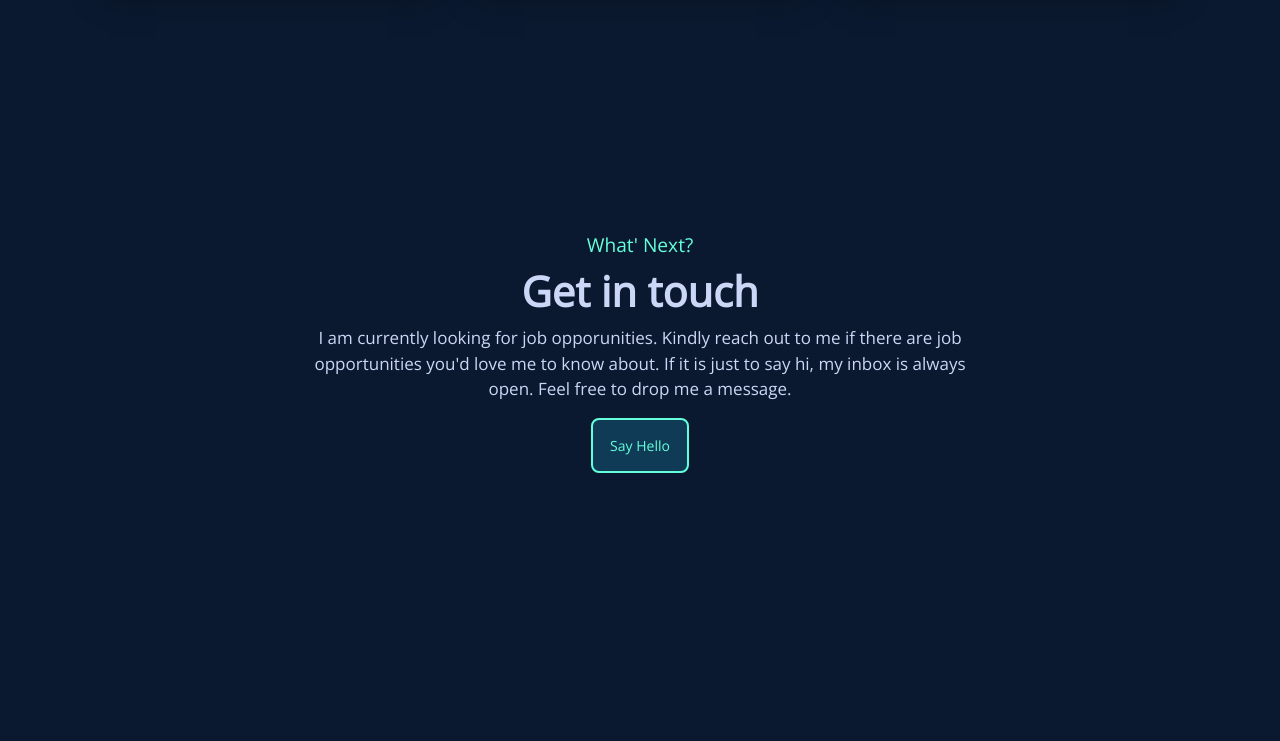
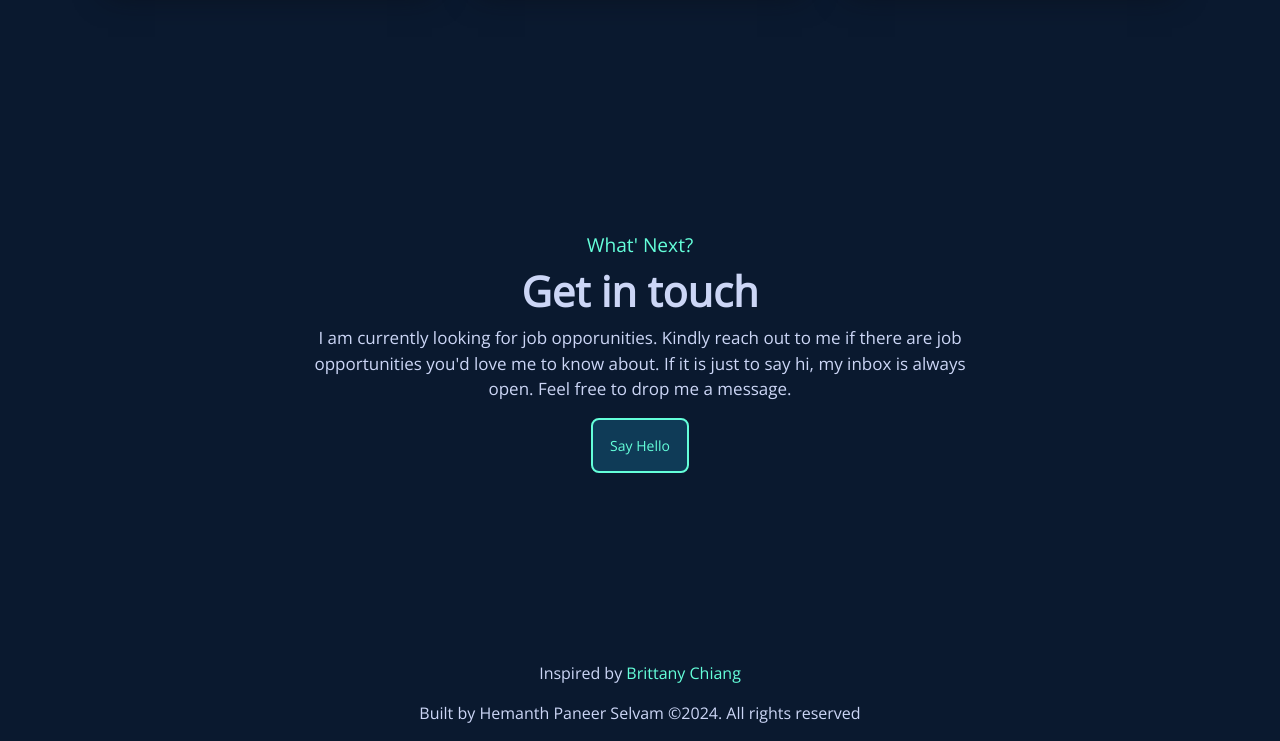
Before and after one commit to hemanth98/my-portfolio, a website: page index.html in a window 1280 px wide. Shown: the part 3882-4623 px from the top of the page. Before the commit the page ends 4463 px from the top, so only its background shows below. Drawn offline with nearby package versions, Linux system fonts and the light colour scheme.

Commit message:
Update index.html

```diff
--- a/index.html
+++ b/index.html
@@ -402,6 +402,13 @@
         <br/><br/><br/><br/><br/>
     </div>
 
+    <!--Footer Section-->
+    <footer id="footer">
+      <div class="socials">
+        <p>Inspired by <span><a href="https://brittanychiang.com/">Brittany Chiang</a></span></p>
+        <p>Built by Hemanth Paneer Selvam &copy;2024.  All rights reserved</p>
+      </div>
+    </footer>
 
     <!--Bootstrap js-->
 <!-- build:js js/main.js -->
```
